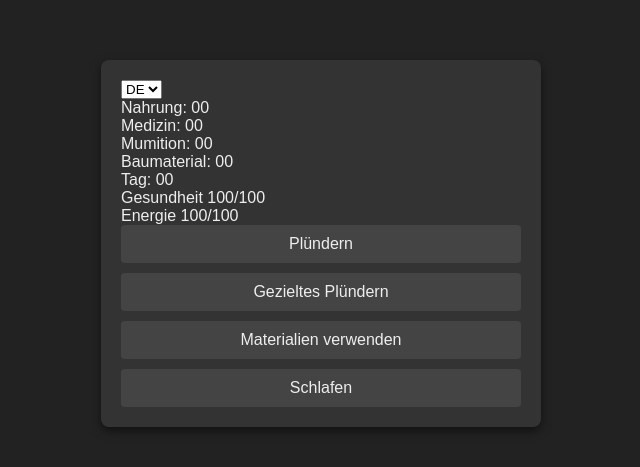
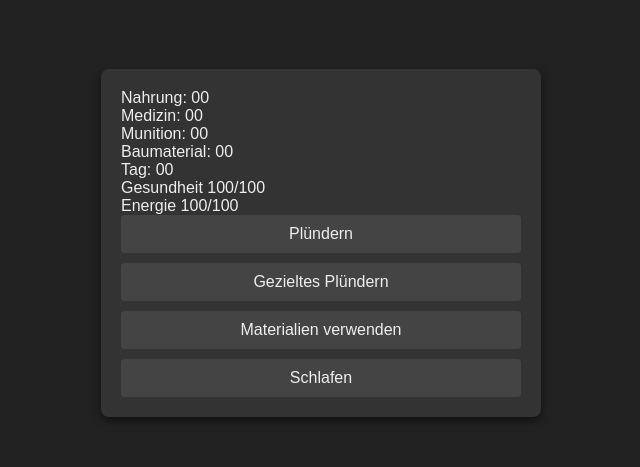
Before and after one commit to mdri141592654/Z-Game, a plain HTML site: page index.html in a window 1280 px wide. Shown: the part 157-624 px from the top of the page, without its empty margins (319-959 px from the left). Drawn offline with Linux system fonts and the light colour scheme.

Commit message:
Uuuupdate2

```diff
--- a/index.html
+++ b/index.html
@@ -8,12 +8,6 @@
 </head>
 <body>
   <div id="game-container">
-    <!-- Dropdown zur Sprachauswahl -->
-    <select id="language">
-      <option value="de">DE</option>
-      <option value="en">EN</option>
-    </select>
-
     <!-- Inventar -->
     <div id="resources">
       Nahrung: 00<br>
@@ -72,9 +66,7 @@
       <div class="field" id="10-bullets">10 Schuss mitnehmen</div>
       <div class="field" id="20-bullets">20 Schuss mitnehmen</div>
     </div>
-
   </div>
-
   <script src="game.js"></script>
 </body>
 </html>
```
